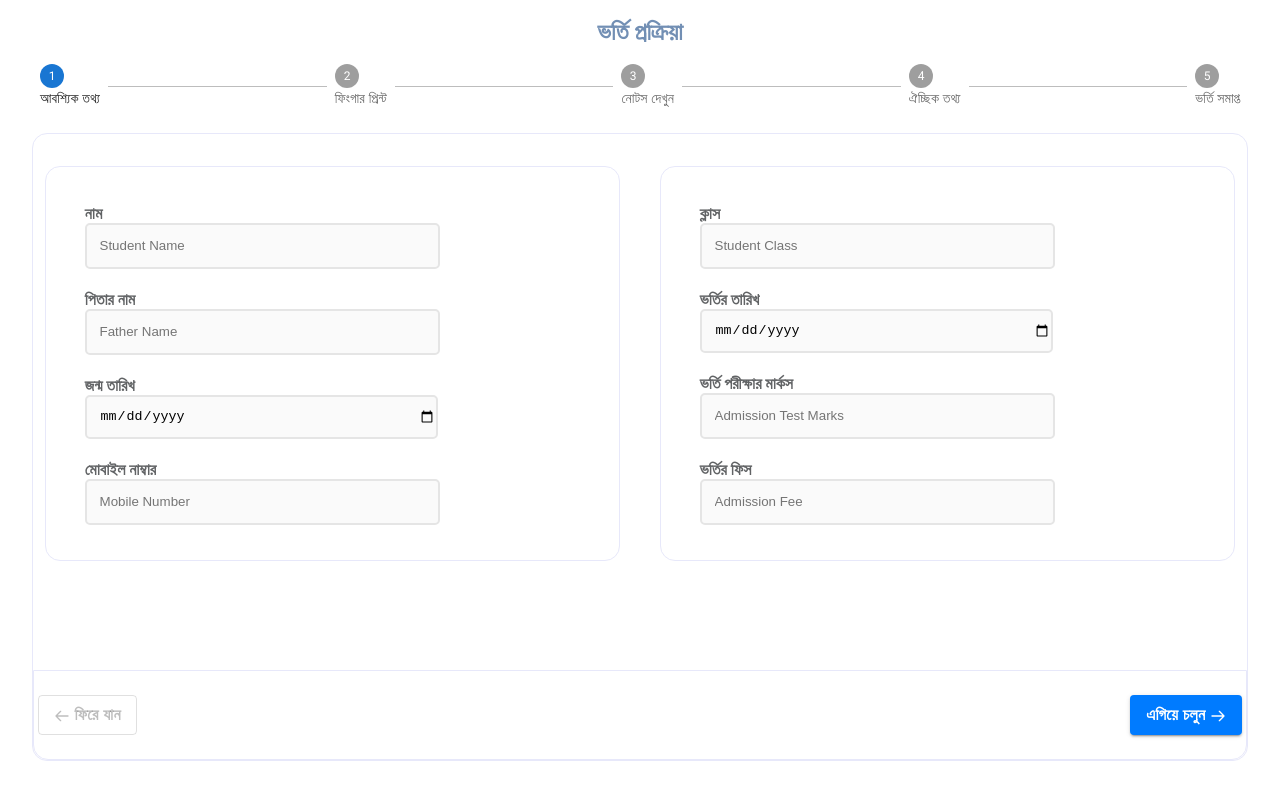
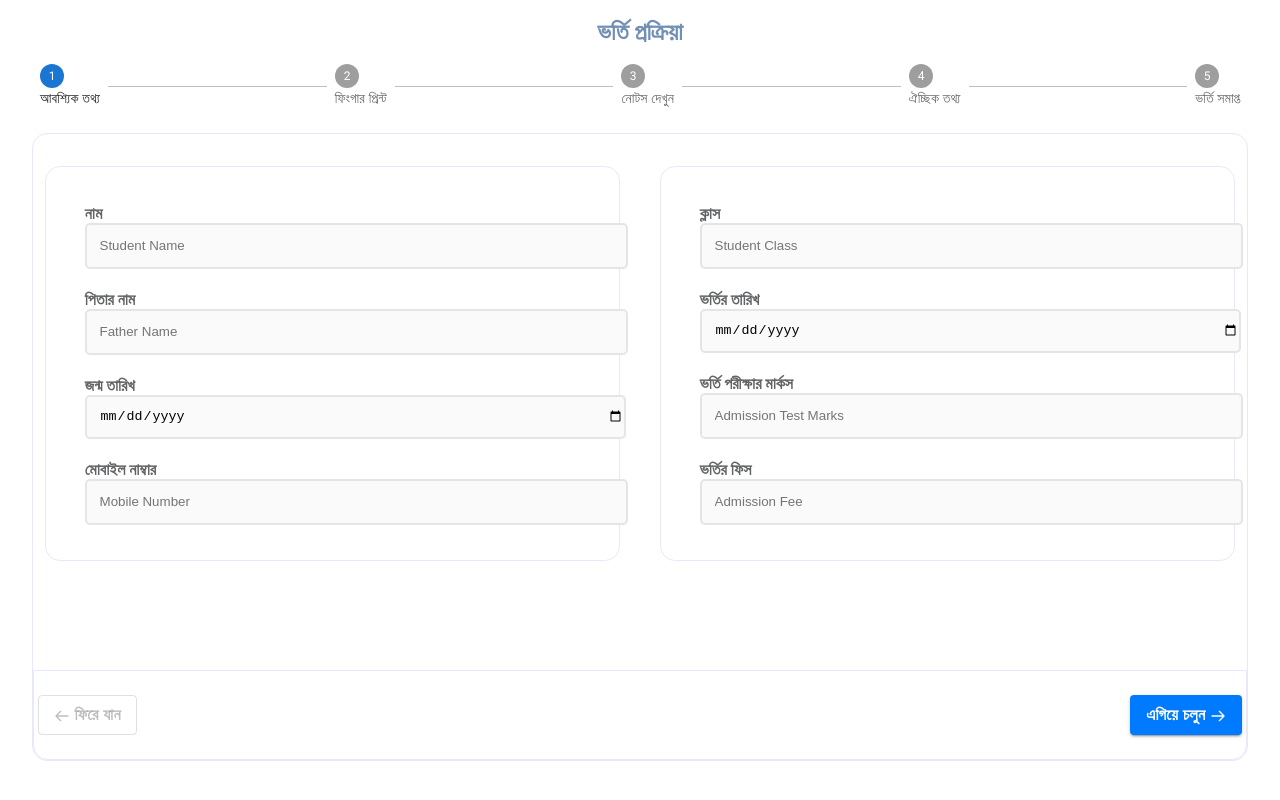
Before and after one commit to maharabhossain1/karigor-evaluation, a React (Create React App) app: page / in a window 1280 px wide. Built offline with nearby package versions, Linux system fonts and the light colour scheme.

Commit message:
addnote done

```diff
--- a/src/RegForm/OptionalInfo/StudentInfo/StudentInfo.css
+++ b/src/RegForm/OptionalInfo/StudentInfo/StudentInfo.css
@@ -17,7 +17,7 @@
 }
 .student-info .input-field input {
   height: 40px;
-  width: 42vh;
+  width: 41vw;
   padding-left: 1vw;
   background: #fafafa;
   border: 2px solid #e5e5e5;
```
